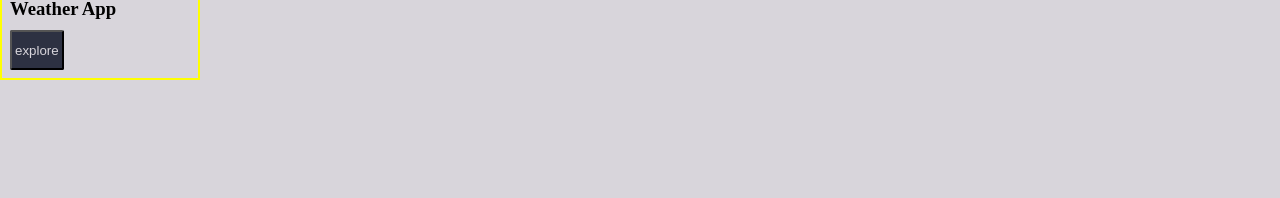
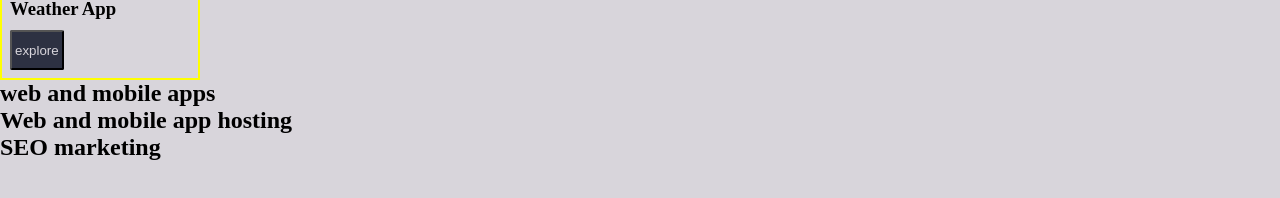
Before and after one commit to Kris-Ekiteles/Next_portfolio, a Next.js app: page / in a window 1280 px wide. Shown: the part 368-566 px from the top of the page. Built offline with nearby package versions, Linux system fonts and the light colour scheme.

Commit message:
services section

```diff
--- a/src/app/page.js
+++ b/src/app/page.js
@@ -6,7 +6,6 @@ export default function Home() {
   return (
     <div className="main-page">
       <div className="view">
-
         <h3>Hello, I'm Kris</h3>
         <p>full stack developer $ UX/UI enthusiast</p>
         <button className="btn">view my work</button>
@@ -14,13 +13,25 @@ export default function Home() {
       <div className="hero">
         <h3>Who am i ?</h3>
         <p>
-          A MERN stack developer passionate about building full-cycle applications. I bridge the gap between front-end elegance and back-end robustness, delivering seamless and dynamic user experiences.
+          A MERN stack developer passionate about building full-cycle
+          applications. I bridge the gap between front-end elegance and back-end
+          robustness, delivering seamless and dynamic user experiences.
         </p>
       </div>
       <hr></hr>
       <div className="projects">
-
-       <Card />
+        <Card />
+      </div>
+      <div className="services">
+        <div>
+          <h2>web and mobile apps</h2>
+        </div>
+        <div>
+          <h2>Web and mobile app hosting</h2>
+        </div>
+        <div>
+          <h2>SEO marketing</h2>
+        </div>
       </div>
     </div>
   );
```
